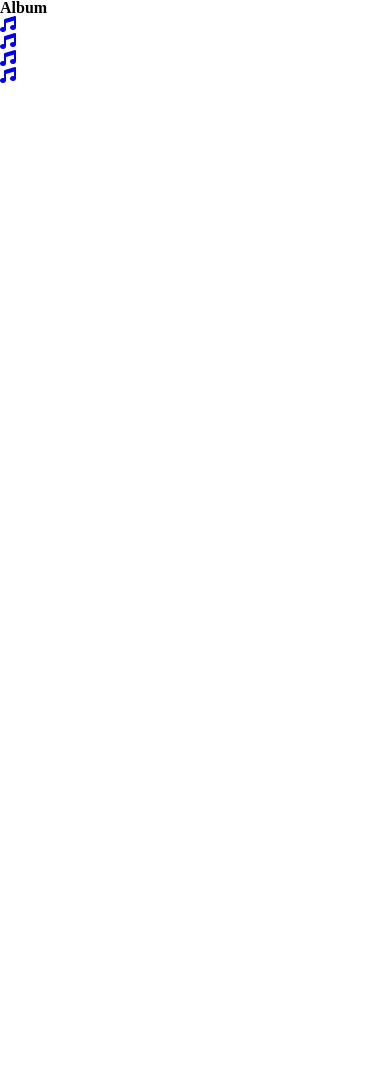
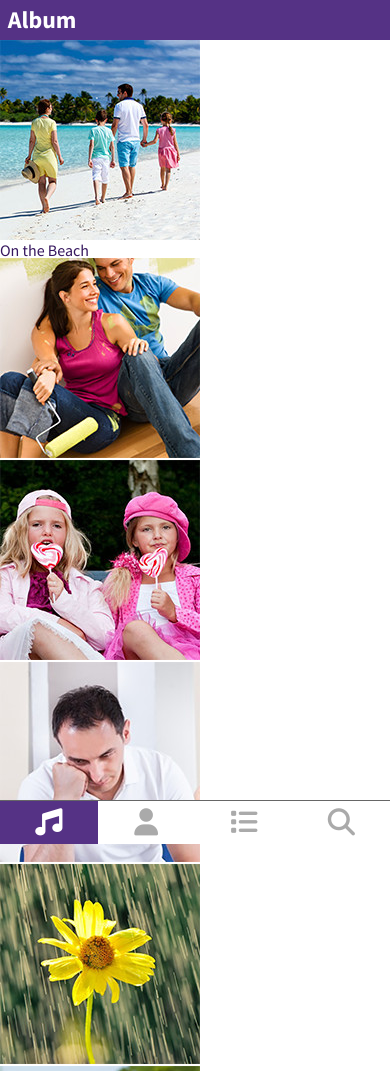
Before and after one commit to KevinGodinho/Music-Player, a plain HTML site: page start/index.html in a window 390 px wide. Shown: the top 1071 px of the page. Before the commit the page ends 844 px from the top, so only its background shows below. Drawn offline with Linux system fonts and the light colour scheme.

Commit message:
Started Styling and Adding Pictures
I have added styling for the small/mobile layout. Have not worked on medium layout yet. In the process of adding pictures (albums) to the main element.

```diff
--- a/start/index.html
+++ b/start/index.html
@@ -25,17 +25,58 @@
 
 
 <!-- PAGE CONTENT GOES HERE -->
-    <main>
+    <main class="album">
+        <figure>
+	        <a href="player.html">
+	        <img src="images/a_beach200.jpg" srcset="images/a_beach200.jpg 1x, images/a_beach400.jpg 2x">
+<!-- srcset specifies pixel density depending on deivce -->
+	        </a><figcaption>On the Beach</figcaption>
+        </figure>
 
+        <figure>
+            <a href="player.html">
+	        <img src="images/a_paint200.jpg" srcset="images/a_paint200.jpg 1x, images/a_paint400.jpg 2x">
+	        </a><figcaption></figcaption>
+        </figure>
+
+        <figure>
+            <a href="player.html">
+        	<img src="images/a_pink200.jpg" srcset="images/a_pink200.jpg 1x, images/a_pink400.jpg 2x">
+        	</a><figcaption></figcaption>
+        </figure>
+
+        <figure>
+            <a href="player.html">
+        	<img src="images/a_sad200.jpg" srcset="images/a_sad200.jpg 1x, images/a_sad400.jpg 2x">
+        	</a><figcaption></figcaption>
+        </figure>
+
+        <figure>
+            <a href="player.html">
+        	<img src="images/a_rain200.jpg" srcset="images/a_rain200.jpg 1x,  images/a_rain400.jpg 2x">
+        	</a><figcaption></figcaption>
+        </figure>
+
+        <figure>
+            <a href="player.html">
+        	<img src="images/a_search200.jpg" srcset="images/a_search200.jpg 1x, images/a_search400.jpg 2x">
+	        </a><figcaption></figcaption>
+        </figure>
+
+        <figure>
+            <a href="player.html">
+        	<img src="images/a_wheel200.jpg" srcset="images/a_wheel200.jpg 1x, images/a_wheel400.jpg 2x">
+        	</a><figcaption></figcaption>
+        </figure>
     </main>
 
 
 <!-- PAGE NAVIGATION GOES HERE -->
     <nav>
-    <div><a href="index.html"><span class="fa fa-music"></span></a></div>
-    <div><a href="index.html"><span class="fa fa-music"></span></a></div>
-    <div><a href="index.html"><span class="fa fa-music"></span></a></div>
-    <div><a href="search.html"><span class="fa fa-music"></span></a></div>
+    <div class="active"><a href="index.html"><span class="fa fa-music"></span></a></div>
+    <div><a href="artist.html"><span class="fa fa-user"></span></a></div>
+    <div><a href="song.html"><span class="fa fa-list"></span></a></div>
+    <div><a href="search.html"><span class="fa fa-search"></span></a></div>
     </nav>
 
 </div> <!-- end wrapper -->
--- a/start/styles.css
+++ b/start/styles.css
@@ -102,3 +102,94 @@ hr {
 input, select {
     vertical-align:middle;
 }
+/* END OF RESET */
+
+
+
+/* DEFINE VARIABLES */
+:root {
+    --primary: #553285;
+    --secondary: #36175E;
+    --ltgrey: #aaa;
+    --dkgrey: #666;
+
+    --text: var(--secondary);
+
+    --defaultFont: 'Source Sans Pro', sans-serif;
+
+    --normal: 400;
+    --bold: 700;
+
+    --gutter: 2%;
+}
+
+
+
+/* START OF SMALL LAYOUT (MOBILE FIRST) */
+
+/* Prevent adjustments of font size after orientation changes in IE on Windows Phone and in iOS.  */
+html {-webkit-text-size-adjust: 100%; -ms-text-size-adjust: 100%;}
+
+/*  apply a natural box layout model to all elements  */
+* { -moz-box-sizing: border-box; -webkit-box-sizing: border-box; box-sizing: border-box; }
+
+
+/* BODY */
+body {
+    font-size: 16px;
+    font-family: var(--defaultFont);
+    font-weight: var(--normal);
+    color: var(--text);
+    background-color: white;
+}
+
+/* WRAPPER */
+.wrapper {
+    position: relative;
+    width: 100vw;
+    height: 100vh;
+}
+
+/* HEADER */
+header {
+    background-color: var(--primary);
+    color: white;
+    padding: .5rem var(--gutter);
+    font-size: 1.5rem;
+}
+
+/* NAVIGATION */
+nav {
+    background-color: white;
+    position: fixed;
+    bottom: 0;
+    width: 100vw;
+    border-top: 1px solid var(--dkgrey);
+    display: flex;
+}
+
+nav div {
+    flex-basis: 25%;
+    text-align: center;
+}
+
+nav div a {
+    display: block;
+    font-size: 1.7rem;
+    padding: .5rem;
+    color: var(--ltgrey);
+}
+
+nav div.active a {
+    background-color: var(--primary);
+    color: white;
+}
+
+
+
+/* START OF MEDIUM LAYOUT WITH QUERY */
+/* 20rem = 464px */
+/* Not creating a large screen layout, just using medium */
+@media only screen and (min-width: 29rem) {
+
+} // end media query
```
Also changed, not shown: start/images/a_beach200.jpg (added), start/images/a_beach400.jpg (added), start/images/a_girl200.jpg (added), start/images/a_girl400.jpg (added), start/images/a_paint200.jpg (added), start/images/a_paint400.jpg (added), start/images/a_pink200.jpg (added), start/images/a_pink400.jpg (added), start/images/a_rain200.jpg (added), start/images/a_rain400.jpg (added), start/images/a_sad200.jpg (added), start/images/a_sad400.jpg (added), start/images/a_search200.jpg (added), start/images/a_search400.jpg (added), 2 more files.
